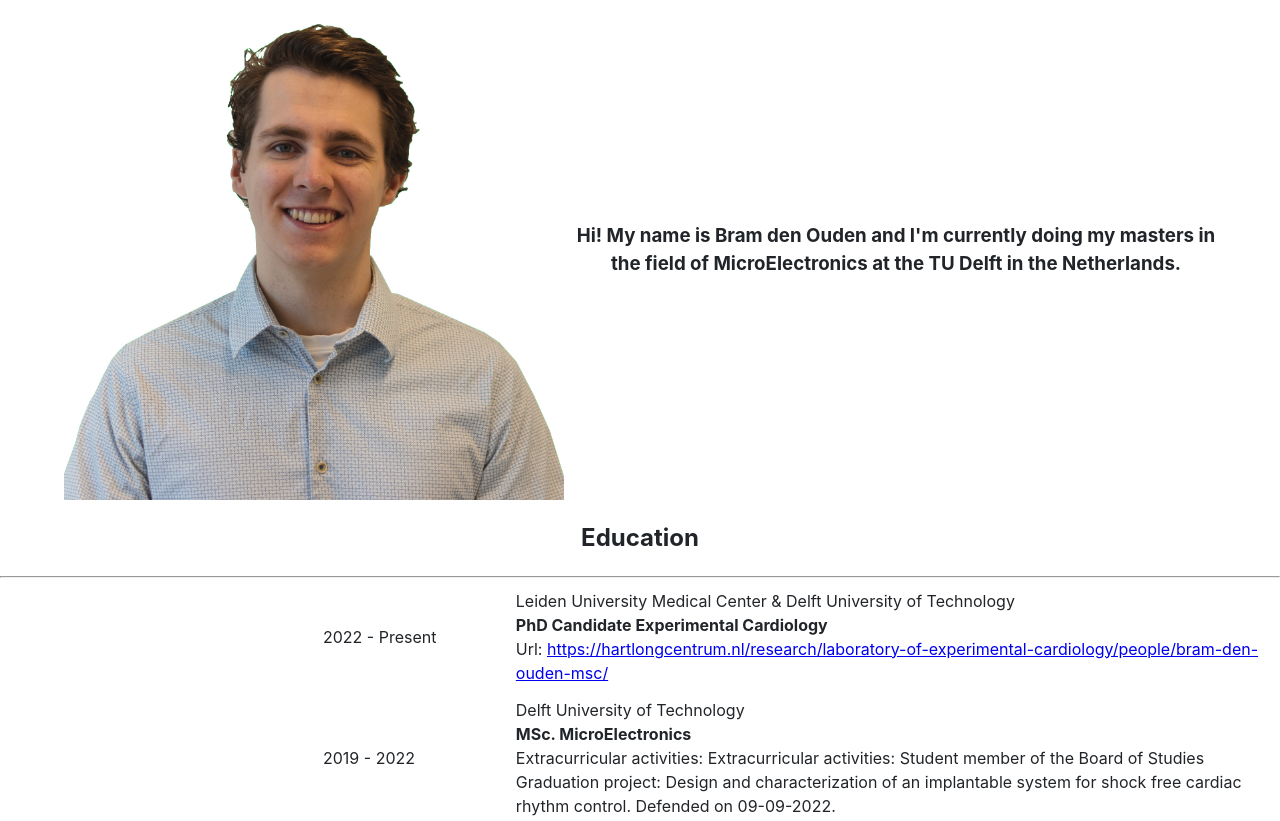
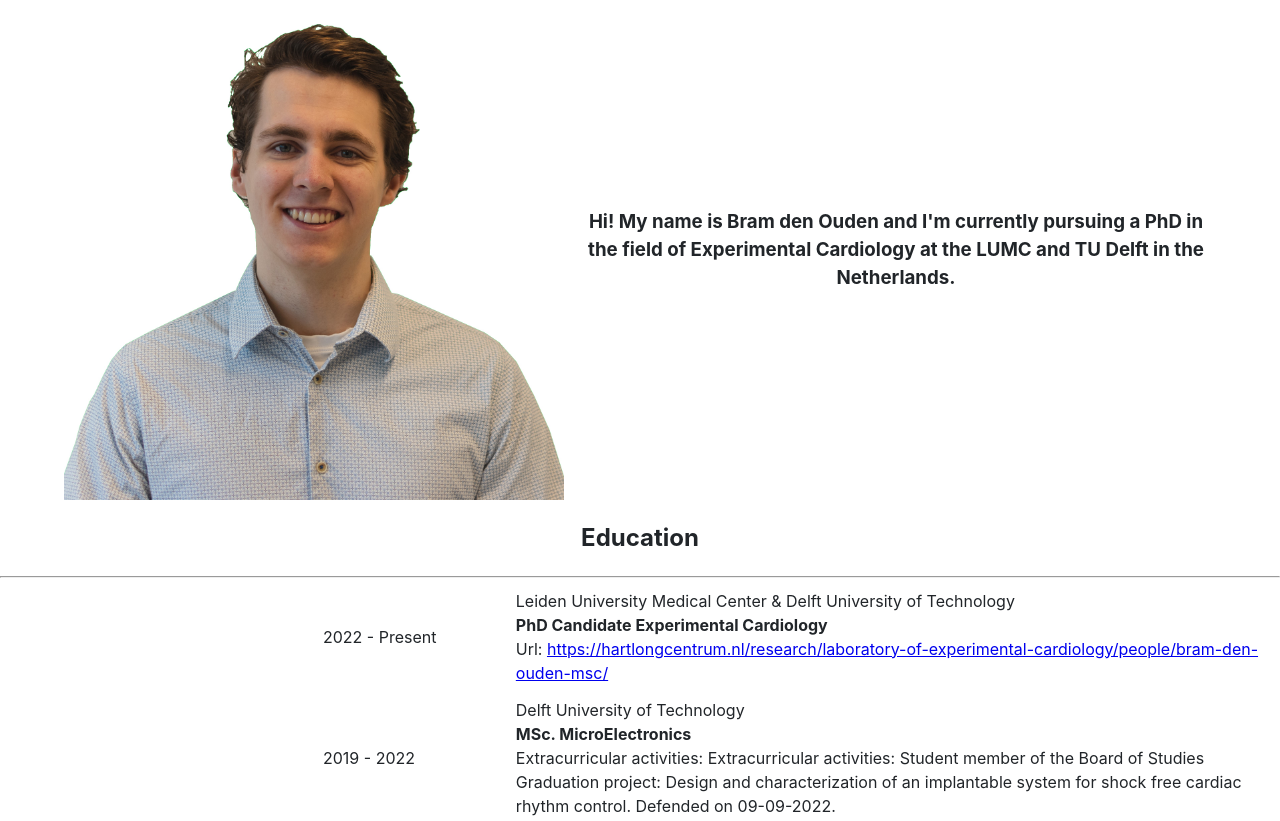
Before and after one commit to Bdenouden/bdenouden.github.io, a plain HTML site: page index.html in a window 1280 px wide. Shown: the top 821 px of the page. Drawn offline with Linux system fonts and the light colour scheme.

Commit message:
Update index.html

```diff
--- a/index.html
+++ b/index.html
@@ -14,7 +14,7 @@
     <img src="me.jpg" alt="A picture of me" class="img-me" id="img-me">
     <div class="intro">
         <h3>
-            Hi! My name is Bram den Ouden and I'm currently doing my masters in the field of MicroElectronics at the TU
+            Hi! My name is Bram den Ouden and I'm currently pursuing a PhD in the field of Experimental Cardiology at the LUMC and TU
             Delft in the Netherlands.
         </h3>
     </div>
```
